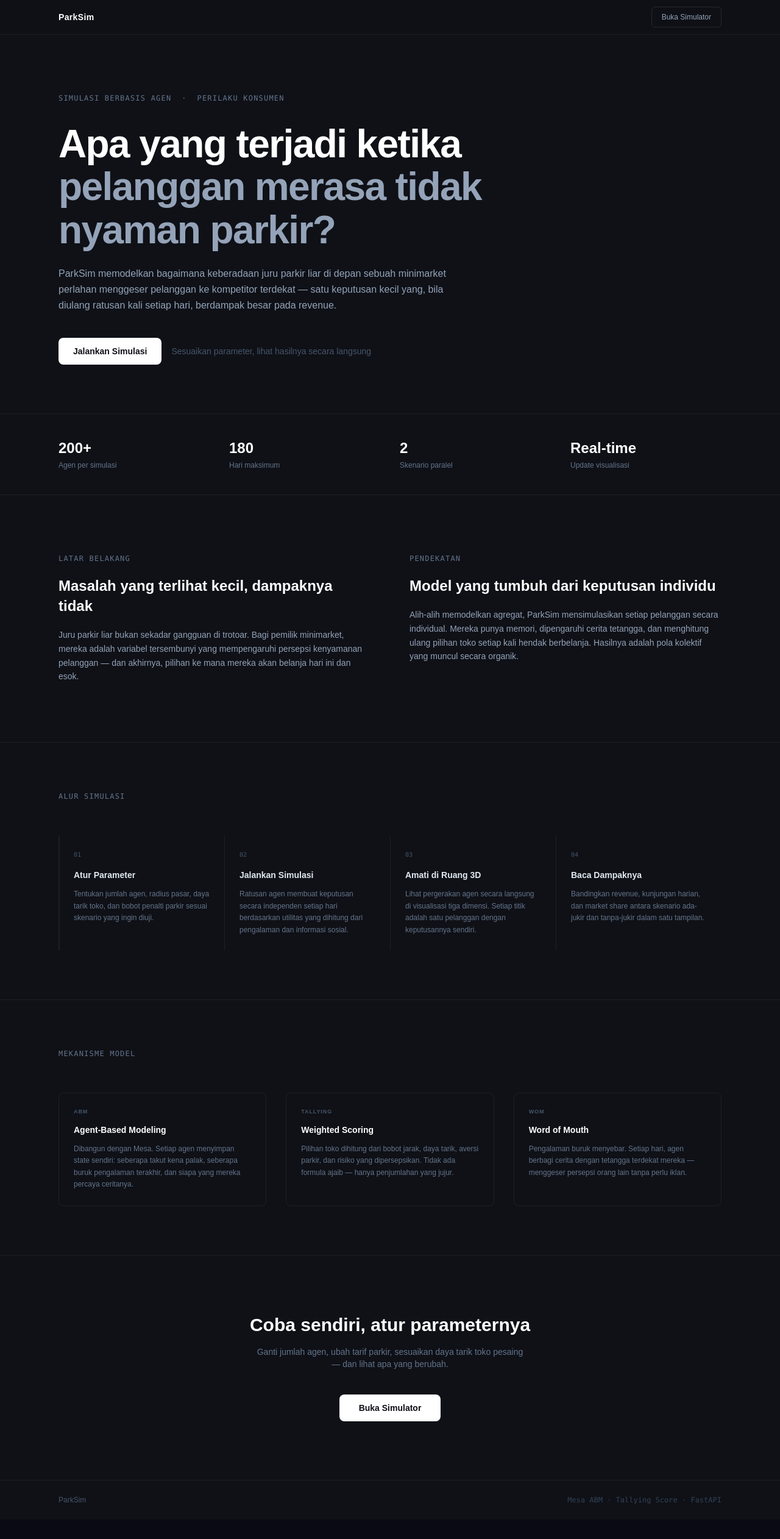
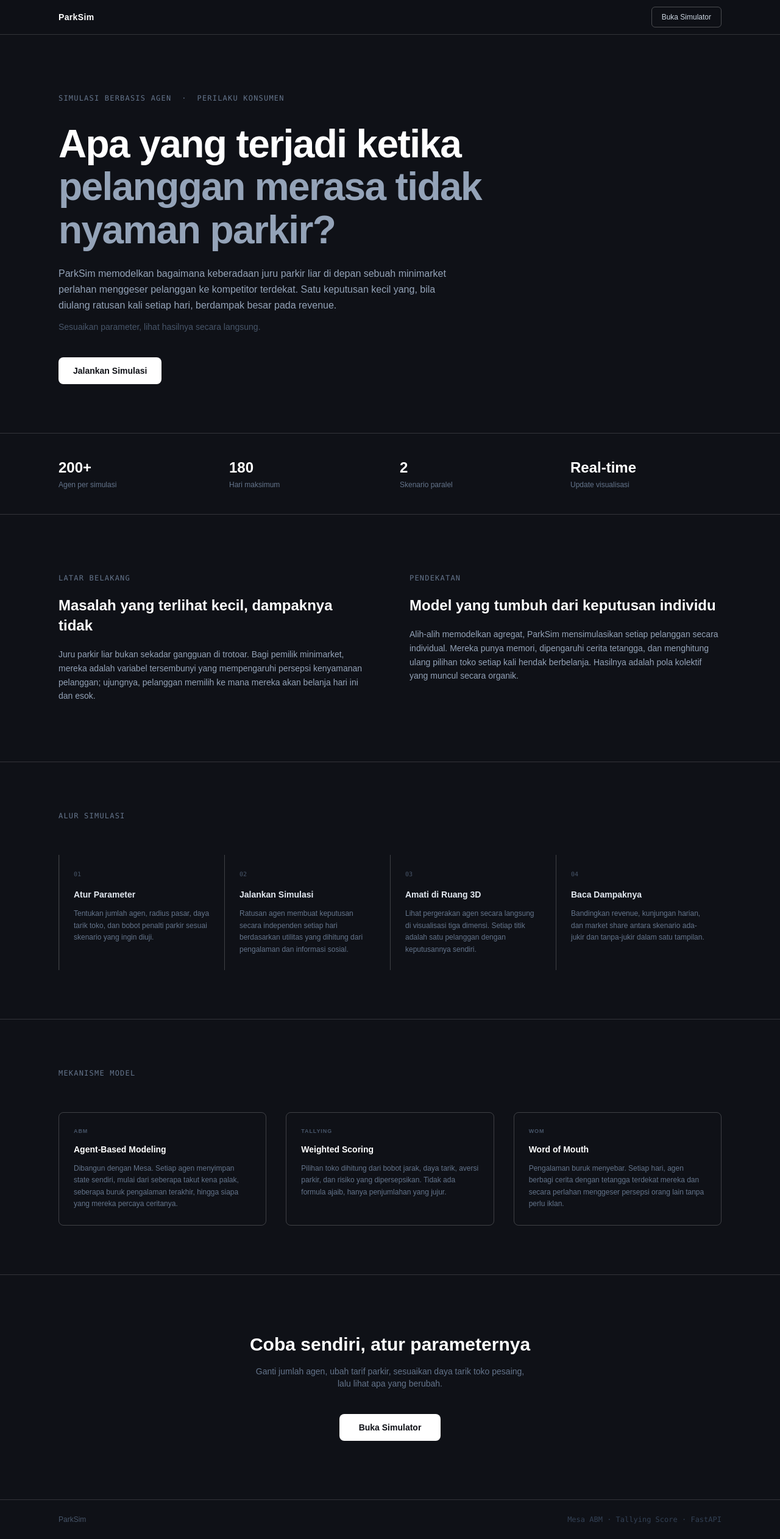
Before and after one commit to nafalrust/Simulation_TukangParkir, a Next.js app in the folder parksim-frontend/: page / in a window 1280 px wide. Shown: the whole page at 61% size. Before the commit the page ends 2492 px from the top, so only its background shows below. Built offline with nearby package versions, Linux system fonts and the light colour scheme.

Commit message:
style: revisi landing page agar border lebih contrast, hapus em dash, pindah subtitle

```diff
--- a/parksim-frontend/app/page.tsx
+++ b/parksim-frontend/app/page.tsx
@@ -69,15 +69,15 @@ export default function Home() {
   return (
     <main className="min-h-screen bg-[#0f1117] text-white selection:bg-white/20">
       {/* Nav */}
-      <nav className="sticky top-0 z-50 border-b border-white/[0.06] bg-[#0f1117]/90 backdrop-blur-md">
+      <nav className="sticky top-0 z-50 border-b border-white/15 bg-[#0f1117]/90 backdrop-blur-md">
         <div className="max-w-6xl mx-auto px-8 h-14 flex items-center justify-between">
           <span className="font-semibold text-sm tracking-wide text-white">
             ParkSim
           </span>
           <Link
             href="/simulation"
-            className="text-xs font-medium px-4 py-2 rounded-md border border-white/10 text-slate-400
-                       hover:text-white hover:border-white/25 transition-all duration-200"
+            className="text-xs font-medium px-4 py-2 rounded-md border border-white/25 text-slate-300
+                       hover:text-white hover:border-white/50 transition-all duration-200"
           >
             Buka Simulator
           </Link>
@@ -99,11 +99,15 @@ export default function Home() {
             </span>
           </h1>
 
-          <p className="text-slate-400 text-base leading-relaxed max-w-2xl mb-10">
+          <p className="text-slate-400 text-base leading-relaxed max-w-2xl mb-3">
             ParkSim memodelkan bagaimana keberadaan juru parkir liar di depan
             sebuah minimarket perlahan menggeser pelanggan ke kompetitor
-            terdekat — satu keputusan kecil yang, bila diulang ratusan kali
+            terdekat. Satu keputusan kecil yang, bila diulang ratusan kali
             setiap hari, berdampak besar pada revenue.
+          </p>
+
+          <p className="text-slate-600 text-sm mb-10">
+            Sesuaikan parameter, lihat hasilnya secara langsung.
           </p>
 
           <div className="flex items-center gap-4 flex-wrap">
@@ -114,15 +118,12 @@ export default function Home() {
             >
               Jalankan Simulasi
             </Link>
-            <span className="text-slate-600 text-sm">
-              Sesuaikan parameter, lihat hasilnya secara langsung
-            </span>
           </div>
         </div>
       </section>
 
       {/* Stats bar */}
-      <div className="border-y border-white/[0.06]">
+      <div className="border-y border-white/15">
         <div className="max-w-6xl mx-auto px-8 py-10 grid grid-cols-2 md:grid-cols-4 gap-8">
           {STATS.map((s) => (
             <div key={s.label} className="space-y-1">
@@ -156,7 +157,7 @@ export default function Home() {
             <p className="text-slate-400 text-sm leading-relaxed">
               Juru parkir liar bukan sekadar gangguan di trotoar. Bagi pemilik
               minimarket, mereka adalah variabel tersembunyi yang mempengaruhi
-              persepsi kenyamanan pelanggan — dan akhirnya, pilihan ke mana
+              persepsi kenyamanan pelanggan; ujungnya, pelanggan memilih ke mana
               mereka akan belanja hari ini dan esok.
             </p>
           </div>
@@ -179,7 +180,7 @@ export default function Home() {
       </section>
 
       {/* How it works */}
-      <div className="border-t border-white/[0.06]">
+      <div className="border-t border-white/15">
         <section className="max-w-6xl mx-auto px-8 py-20">
           <p className="text-xs font-mono text-slate-500 tracking-widest uppercase mb-14">
             Alur Simulasi
@@ -188,8 +189,8 @@ export default function Home() {
             {STEPS.map((item, i) => (
               <div
                 key={item.num}
-                className={`relative p-6 border-l border-white/[0.06] cursor-default transition-all duration-300
-                  ${hoveredStep === item.num ? "bg-white/[0.03]" : ""}`}
+                className={`relative p-6 border-l border-white/20 cursor-default transition-all duration-300
+                  ${hoveredStep === item.num ? "bg-white/[0.04] border-white/40" : ""}`}
                 onMouseEnter={() => setHoveredStep(item.num)}
                 onMouseLeave={() => setHoveredStep(null)}
               >
@@ -215,7 +216,7 @@ export default function Home() {
       </div>
 
       {/* Mekanisme */}
-      <div className="border-t border-white/[0.06]">
+      <div className="border-t border-white/15">
         <section className="max-w-6xl mx-auto px-8 py-20">
           <p className="text-xs font-mono text-slate-500 tracking-widest uppercase mb-14">
             Mekanisme Model
@@ -225,23 +226,23 @@ export default function Home() {
               {
                 label: "ABM",
                 title: "Agent-Based Modeling",
-                desc: "Dibangun dengan Mesa. Setiap agen menyimpan state sendiri: seberapa takut kena palak, seberapa buruk pengalaman terakhir, dan siapa yang mereka percaya ceritanya.",
+                desc: "Dibangun dengan Mesa. Setiap agen menyimpan state sendiri, mulai dari seberapa takut kena palak, seberapa buruk pengalaman terakhir, hingga siapa yang mereka percaya ceritanya.",
               },
               {
                 label: "Tallying",
                 title: "Weighted Scoring",
-                desc: "Pilihan toko dihitung dari bobot jarak, daya tarik, aversi parkir, dan risiko yang dipersepsikan. Tidak ada formula ajaib — hanya penjumlahan yang jujur.",
+                desc: "Pilihan toko dihitung dari bobot jarak, daya tarik, aversi parkir, dan risiko yang dipersepsikan. Tidak ada formula ajaib, hanya penjumlahan yang jujur.",
               },
               {
                 label: "WOM",
                 title: "Word of Mouth",
-                desc: "Pengalaman buruk menyebar. Setiap hari, agen berbagi cerita dengan tetangga terdekat mereka — menggeser persepsi orang lain tanpa perlu iklan.",
+                desc: "Pengalaman buruk menyebar. Setiap hari, agen berbagi cerita dengan tetangga terdekat mereka dan secara perlahan menggeser persepsi orang lain tanpa perlu iklan.",
               },
             ].map((m) => (
               <div
                 key={m.label}
-                className="p-6 rounded-lg border border-white/[0.06] hover:border-white/[0.12]
-                           hover:bg-white/[0.02] transition-all duration-300 group"
+                className="p-6 rounded-lg border border-white/20 hover:border-white/40
+                           hover:bg-white/[0.03] transition-all duration-300 group"
               >
                 <div className="text-[9px] font-semibold tracking-widest text-slate-600 uppercase mb-3">
                   {m.label}
@@ -259,14 +260,14 @@ export default function Home() {
       </div>
 
       {/* CTA */}
-      <div className="border-t border-white/[0.06]">
+      <div className="border-t border-white/15">
         <section className="max-w-6xl mx-auto px-8 py-24 text-center">
           <h2 className="text-3xl font-bold text-white mb-4">
             Coba sendiri, atur parameternya
           </h2>
           <p className="text-slate-500 text-sm mb-10 max-w-md mx-auto">
             Ganti jumlah agen, ubah tarif parkir, sesuaikan daya tarik toko
-            pesaing — dan lihat apa yang berubah.
+            pesaing, lalu lihat apa yang berubah.
           </p>
           <Link
             href="/simulation"
@@ -279,7 +280,7 @@ export default function Home() {
       </div>
 
       {/* Footer */}
-      <footer className="border-t border-white/[0.06]">
+      <footer className="border-t border-white/15">
         <div className="max-w-6xl mx-auto px-8 py-6 flex items-center justify-between">
           <span className="text-slate-600 text-xs">ParkSim</span>
           <span className="text-slate-700 text-xs font-mono">
```
